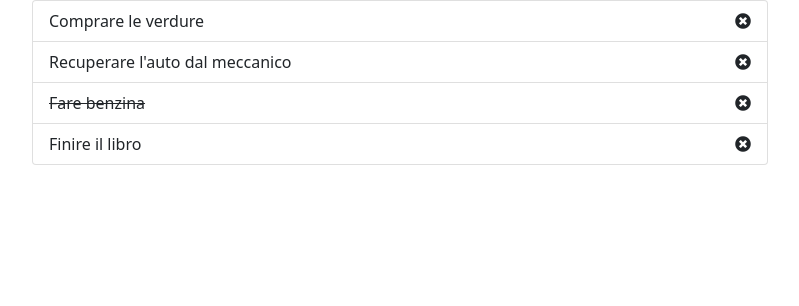
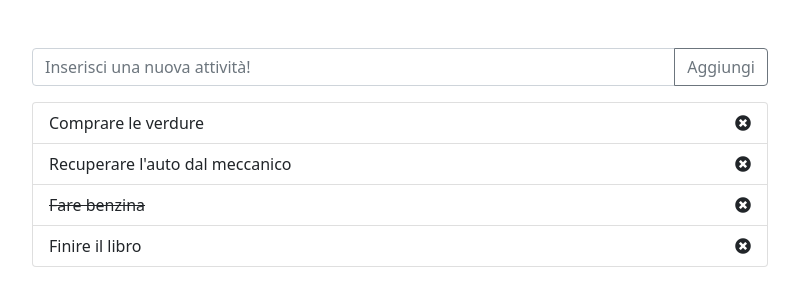
Before and after one commit to vrossi96/vue-todolist, a plain HTML site: page index.html in a window 1280 px wide. Shown: the whole page, without its empty margins (240-1039 px from the left). Drawn offline with nearby package versions, Linux system fonts and the light colour scheme.

Commit message:
add input text and button

```diff
--- a/index.html
+++ b/index.html
@@ -18,9 +18,13 @@
 <body>
    <div id="root">
       <div class="container">
-         <div class="row">
+         <div class="row pt-5">
+            <!-- Lista delle task -->
             <div class="col-8 offset-2">
-               <!-- Lista delle task -->
+               <div class="input-group mb-3">
+                  <input type="text" class="form-control" placeholder="Inserisci una nuova attività!">
+                  <button class="btn btn-outline-secondary" type="button">Aggiungi</button>
+               </div>
                <ul class="list-group">
                   <li v-for="(task, index) in tasks"
                      class="list-group-item d-flex justify-content-between align-items-center">
```
